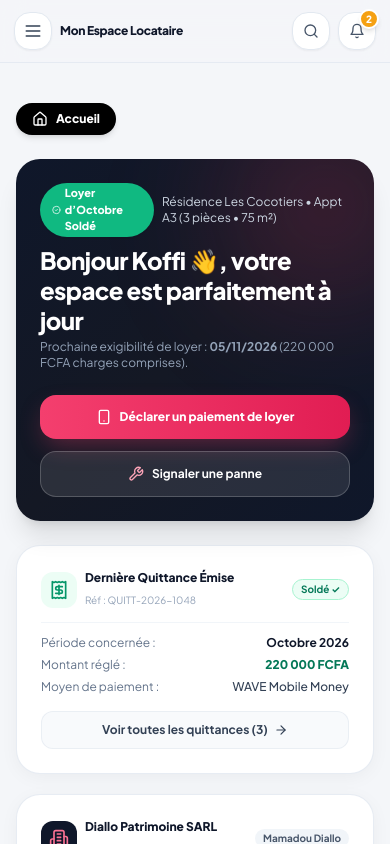
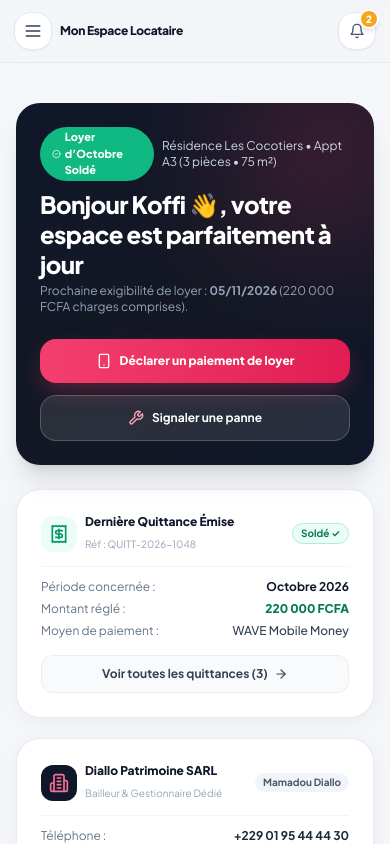
Before and after one commit to monroyoff/LOCAGESTION, a Next.js app: page /portal in a window 390 px wide. Shown: the top 844 px of the page. Built offline with nearby package versions, Linux system fonts and the light colour scheme.

Commit message:
fix: remove misplaced home buttons completely and remove mobile search button from tenant header

```diff
--- a/src/app/portal/page.tsx
+++ b/src/app/portal/page.tsx
@@ -718,18 +718,6 @@ function TenantPortalContent() {
                 </div>
               )}
 
-              {/* Bouton Accueil sur Mobile (juste en haut de la hero section - STRICTEMENT MOBILE < 640px) */}
-              <div className="sm:hidden flex items-center justify-between gap-2">
-                <button
-                  type="button"
-                  onClick={() => handleTabChange('accueil')}
-                  className="inline-flex items-center gap-2 px-4 py-2 rounded-2xl bg-black text-white text-xs font-black shadow-md active:scale-95 transition-all cursor-pointer"
-                >
-                  <Home className="w-4 h-4 text-white" />
-                  <span>Accueil</span>
-                </button>
-              </div>
-
               {/* Hero Banner: Rent Due & Quick Payment */}
               <div className="bg-gradient-to-br from-slate-900 via-[#141824] to-slate-900 rounded-3xl p-6 sm:p-8 text-white shadow-xl relative overflow-hidden">
                 <div className="absolute -top-12 -right-12 w-48 h-48 bg-brand-500/20 rounded-full blur-3xl pointer-events-none" />
@@ -1025,20 +1013,7 @@ function TenantPortalContent() {
           {/* ONGLET 2 : MES QUITTANCES & REÇUS                                   */}
           {/* ==================================================================== */}
           {activeTab === 'quittances' && (
-            <div className="space-y-4 animate-in fade-in duration-200">
-              {/* Bouton Retour Accueil sur Mobile (STRICTEMENT MOBILE < 640px) */}
-              <div className="sm:hidden flex items-center gap-2">
-                <button
-                  type="button"
-                  onClick={() => handleTabChange('accueil')}
-                  className="inline-flex items-center gap-2 px-3.5 py-2 rounded-2xl bg-white border border-slate-200 text-slate-700 hover:text-slate-900 text-xs font-bold shadow-xs active:scale-95 transition-all cursor-pointer"
-                >
-                  <Home className="w-4 h-4 text-slate-500" />
-                  <span>← Retour à l’Accueil</span>
-                </button>
-              </div>
-
-              <div className="bg-white rounded-3xl p-6 sm:p-8 border border-slate-200/80 shadow-soft space-y-6">
+            <div className="bg-white rounded-3xl p-6 sm:p-8 border border-slate-200/80 shadow-soft space-y-6 animate-in fade-in duration-200">
               <div className="flex flex-col sm:flex-row sm:items-center justify-between gap-4 pb-4 border-b border-slate-100">
                 <div>
                   <div className="flex items-center gap-2">
@@ -1267,7 +1242,6 @@ function TenantPortalContent() {
                 )))}
               </div>
             </div>
-            </div>
           )}
 
           {/* ==================================================================== */}
@@ -1276,18 +1250,6 @@ function TenantPortalContent() {
           {/* ==================================================================== */}
           {activeTab === 'bail' && (
             <div className="space-y-6 animate-in fade-in duration-200">
-              {/* Bouton Retour Accueil sur Mobile (STRICTEMENT MOBILE < 640px) */}
-              <div className="sm:hidden flex items-center gap-2">
-                <button
-                  type="button"
-                  onClick={() => handleTabChange('accueil')}
-                  className="inline-flex items-center gap-2 px-3.5 py-2 rounded-2xl bg-white border border-slate-200 text-slate-700 hover:text-slate-900 text-xs font-bold shadow-xs active:scale-95 transition-all cursor-pointer"
-                >
-                  <Home className="w-4 h-4 text-slate-500" />
-                  <span>← Retour à l’Accueil</span>
-                </button>
-              </div>
-
               {/* Header Box with Sub-Selector */}
               <div className="bg-white rounded-3xl p-6 sm:p-7 border border-slate-200/80 shadow-soft">
                 <div className="flex flex-col sm:flex-row sm:items-center justify-between gap-4">
@@ -1748,20 +1710,7 @@ function TenantPortalContent() {
           {/* ONGLET 4 : PASSEPORT SOLVABILITÉ                                    */}
           {/* ==================================================================== */}
           {activeTab === 'solvabilite' && (
-            <div className="space-y-4 animate-in fade-in duration-200">
-              {/* Bouton Retour Accueil sur Mobile (STRICTEMENT MOBILE < 640px) */}
-              <div className="sm:hidden flex items-center gap-2">
-                <button
-                  type="button"
-                  onClick={() => handleTabChange('accueil')}
-                  className="inline-flex items-center gap-2 px-3.5 py-2 rounded-2xl bg-white border border-slate-200 text-slate-700 hover:text-slate-900 text-xs font-bold shadow-xs active:scale-95 transition-all cursor-pointer"
-                >
-                  <Home className="w-4 h-4 text-slate-500" />
-                  <span>← Retour à l’Accueil</span>
-                </button>
-              </div>
-
-              <div className="bg-white rounded-3xl p-6 sm:p-8 border border-slate-200/80 shadow-soft space-y-6">
+            <div className="bg-white rounded-3xl p-6 sm:p-8 border border-slate-200/80 shadow-soft space-y-6 animate-in fade-in duration-200">
               <div>
                 <span className="text-[10px] font-bold text-brand-600 uppercase tracking-wider block mb-1">
                   Mon Profil Locatif Certifié
@@ -1845,7 +1794,6 @@ function TenantPortalContent() {
                   </span>
                 </div>
               </div>
-            </div>
             </div>
           )}
         </main>
--- a/src/components/layout/Header.tsx
+++ b/src/components/layout/Header.tsx
@@ -264,7 +264,8 @@ export function Header({
 
         {/* Right: Space-Specific Action Buttons */}
         <div className="flex items-center gap-2 sm:gap-3 shrink-0">
-          {/* Mobile Search Button */}
+          {/* Mobile Search Button (Bailleur uniquement) */}
+          {isLandlord && (
             <button
               type="button"
               onClick={handleOpenSearch}
@@ -274,6 +275,7 @@ export function Header({
             >
               <Search className="w-4 h-4 text-slate-600" />
             </button>
+          )}
 
           {/* Cloche de Notifications Universelle (Bailleur & Locataire) */}
           <div className="relative shrink-0" ref={notifRef}>
```
Lines whose indentation alone changed are shown as unchanged.
